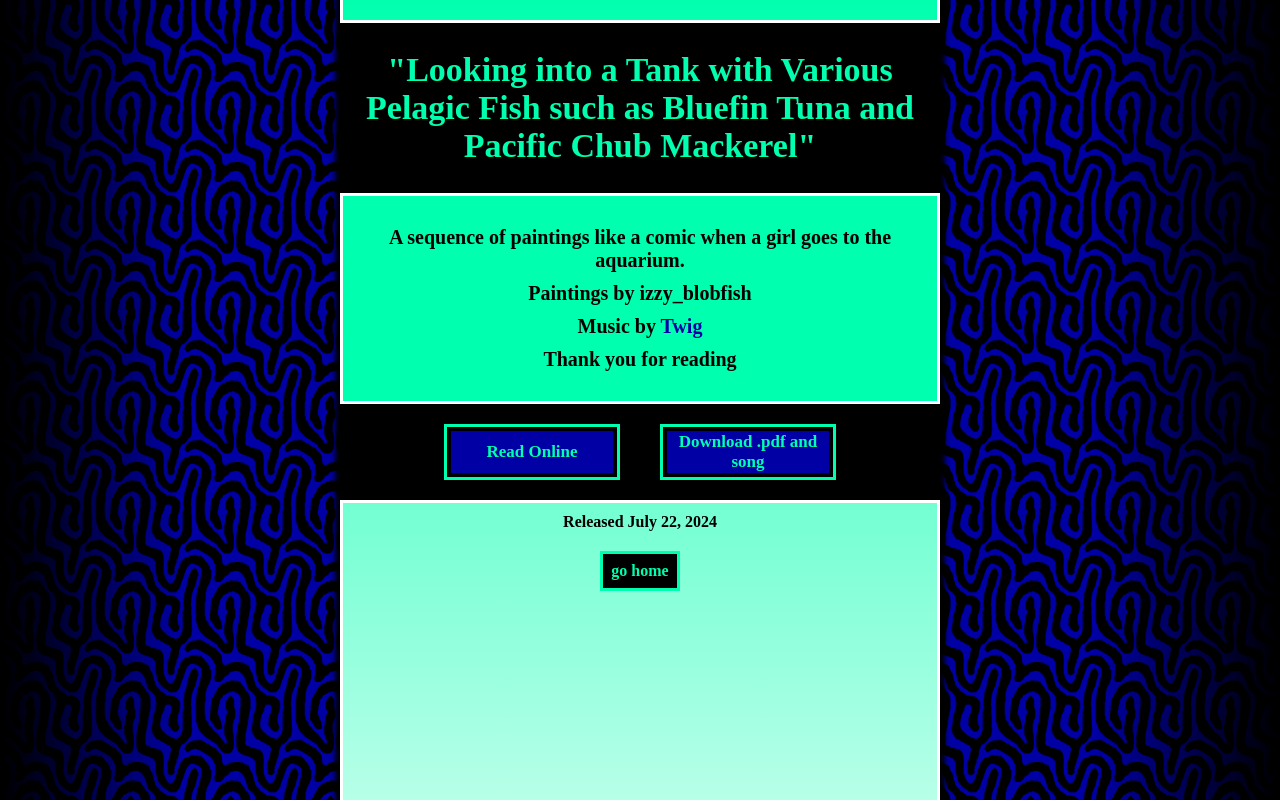
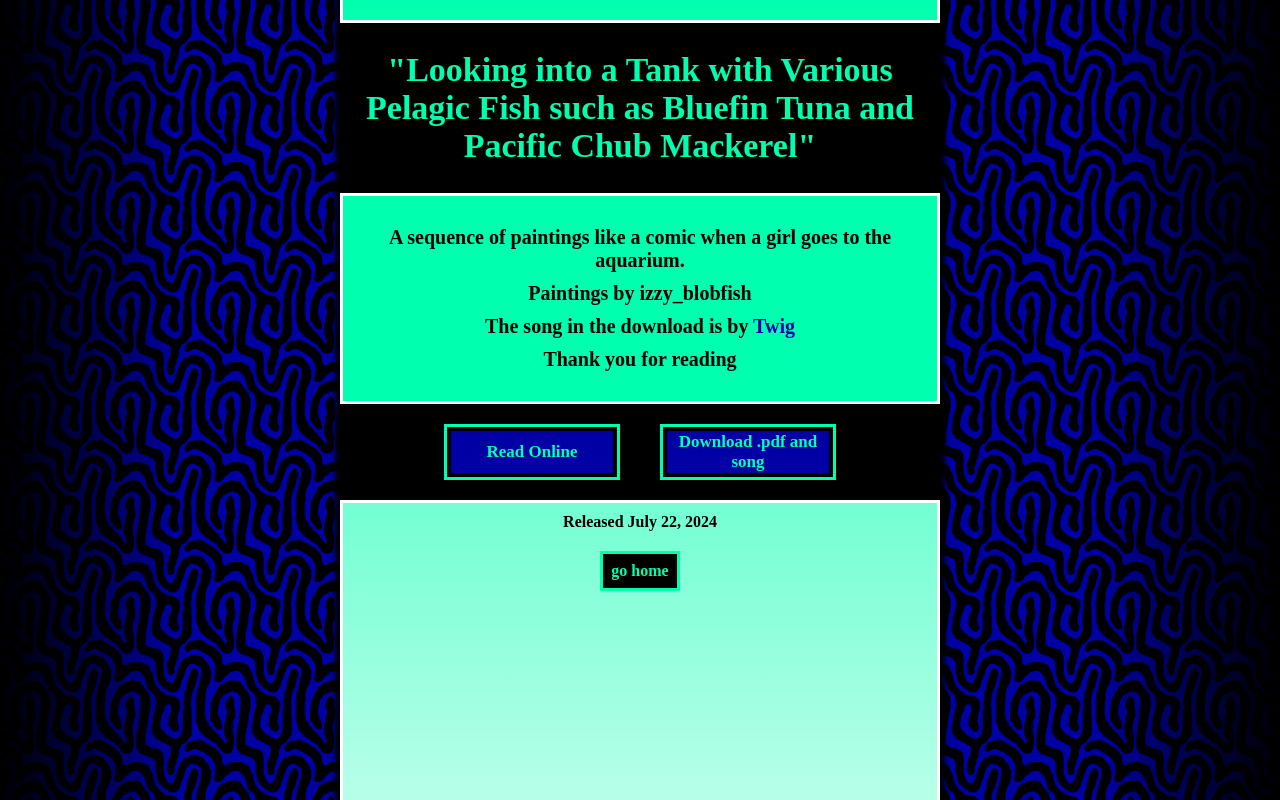
Before and after one commit to izzyblobfish/halibut, a plain HTML site: page projects/scombridzine/main.html in a window 1280 px wide. Drawn offline with Linux system fonts and the light colour scheme.

Commit message:
fix song confusion

```diff
--- a/projects/scombridzine/main.html
+++ b/projects/scombridzine/main.html
@@ -24,7 +24,7 @@
       <div class="body">
         <p> A sequence of paintings like a comic when a girl goes to the aquarium.</p>
         <p>Paintings by izzy_blobfish</p>
-        <p> Music by <a class="link" target="_blank" href="https://x.com/twiznii">Twig</p> </a>
+        <p> The song in the download is by <a class="link" target="_blank" href="https://x.com/twiznii">Twig</p> </a>
         <p>Thank you for reading</p>
 
       </div>
```
